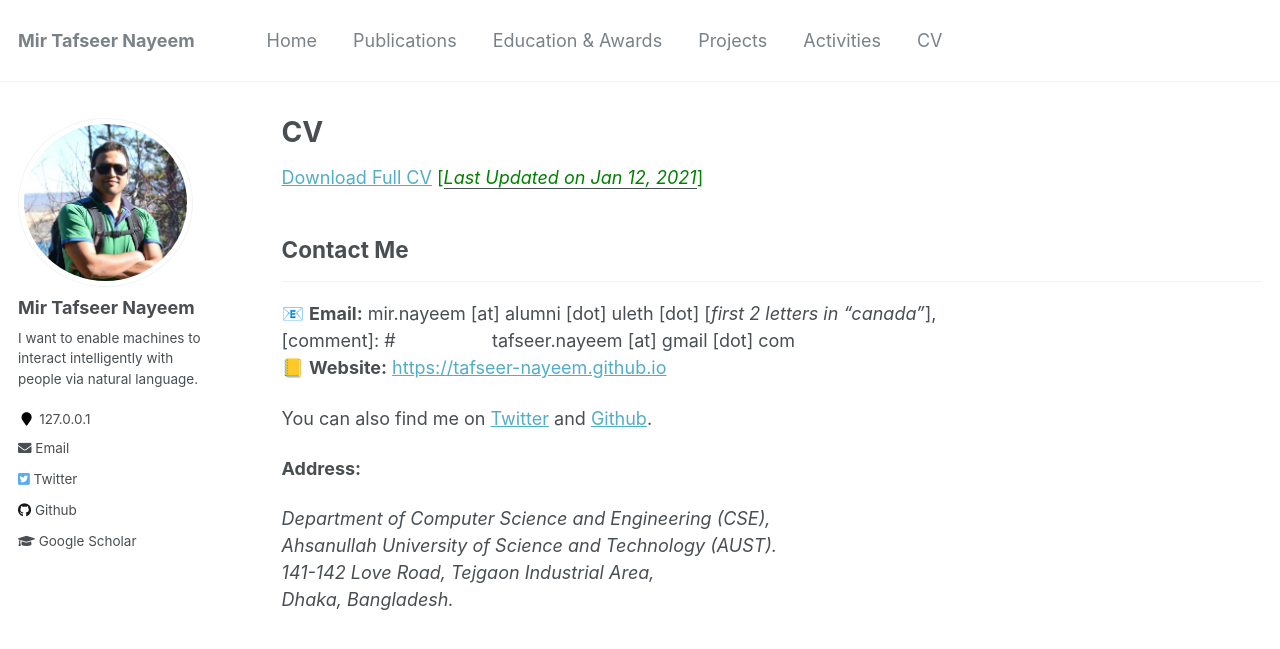
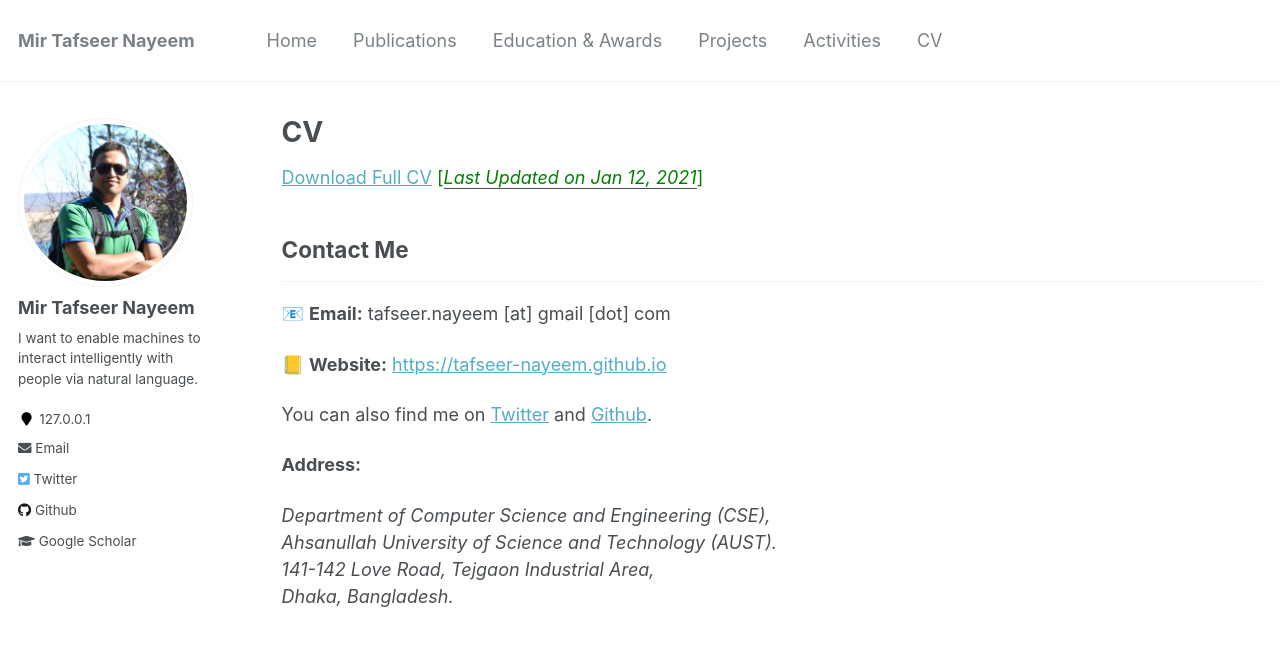
Before and after one commit to sujan-sarker/sujan-sarker.github.io, a Jekyll site: the page built from _pages/cv.md, in a window 1280 px wide and 900 px high, cut to the strip 0-674 px from the top of the window. Shown: the top 649 px of the strip. Built offline with Jekyll 4.4.1, drawn with Linux system fonts in a browser that asks for light colours.

Commit message:
Update cv.md

```diff
--- a/_pages/cv.md
+++ b/_pages/cv.md
@@ -10,8 +10,9 @@ author_profile: true
 ## Contact Me
 -------------
 
-📧 **Email:** mir.nayeem [at] alumni [dot] uleth [dot] [*first 2 letters in “canada”*], <br />
-[comment]: # &nbsp; &nbsp; &nbsp; &nbsp; &nbsp; &nbsp; &nbsp; &nbsp; &nbsp; tafseer.nayeem [at] gmail [dot] com <br />
+📧 **Email:** tafseer.nayeem [at] gmail [dot] com <br />
+
+[comment]: # &nbsp; &nbsp; &nbsp; &nbsp; &nbsp; &nbsp; &nbsp; &nbsp; &nbsp; mir.nayeem [at] alumni [dot] uleth [dot] [*first 2 letters in “canada”*], <br />
 📒 **Website:** [https://tafseer-nayeem.github.io](https://tafseer-nayeem.github.io/) <br />
 
 You can also find me on [Twitter](https://twitter.com/mtnayeem) and [Github](https://github.com/tafseer-nayeem).
```
